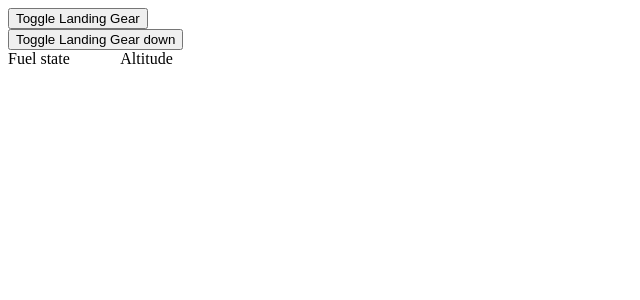
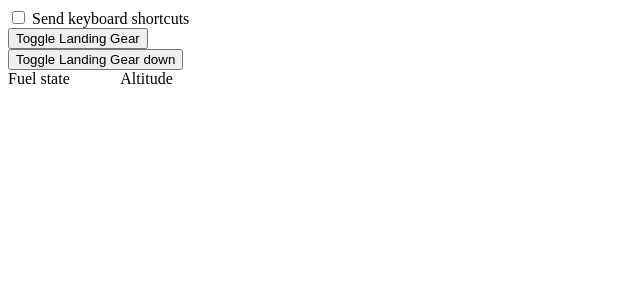
Before and after one commit to TheoWhite/flight-sim-web-controller, a Django app: template flight/flight/templates/homepage.html in a window 1280 px wide. Shown: the top 300 px of the page, without its empty margins (0-640 px from the left). Run offline with Django 4.2, Linux system fonts and the light colour scheme; the template is opened without the code that fills it, so the values that code supplies are empty; parts of the project's set-up code (start-up, migrations or seed data) failed here and were passed over.

Commit message:
Keyboard system implemented
A working version of the virtual keyboard system is now implemented. Testing still required prior to closing branch.

```diff
--- a/flight/flight/flightSim.py
+++ b/flight/flight/flightSim.py
@@ -39,13 +39,14 @@ def SetLandingGearState(new_state):
 
 def getSystemState():
     global data
-    data["ground_altitude"]=  aq.get("GROUND_ALTITUDE") #Ground altitude
+    data["ground_altitude"]=  aq.get("GROUND_ALTITUDE") or False #Ground altitude
     data["sim_on_ground"]= aq.get("SIM_ON_GROUND") #Check if the sim is on the ground
     data["aircraft_name"]= aq.get("TITLE") #Name of the aircraft from aircraft.cfg
     data["plane_altitude"]= aq.get("PLANE_ALTITUDE") #plane altitude
     data["airspeed_indicated"]= aq.get("AIRSPEED_INDICATED") #Indicated airspeed
     data["airspeed_mach"]= aq.get("AIRSPEED_MACH") #Current mach
     data["airspeed_true"]=  aq.get("AIRSPEED_TRUE") #True airspeed
+    return data
 
 
 
--- a/flight/flight/static/js/flightSim.js
+++ b/flight/flight/static/js/flightSim.js
@@ -7,6 +7,10 @@ function loadLayout()
     CreateButton("Toggle Landing Gear down","toggle_landing_gear_down");
     CreateLabel("Fuel state","fuel_state");
     CreateLabel("Altitude","plane_altitude");
+
+    CreateLabel("x","Keyboard_label"); //Create but hide the label
+    document.getElementById("Keyboard_label").style.visibility = "hidden";
+
 }
 
 
@@ -31,6 +35,14 @@ function CreateLabel(place_holder_text,id)
     new_label.innerHTML = place_holder_text;
     new_label.style.paddingRight = "4%";
     document.body.appendChild(new_label);
+}
+
+
+function ModifyLabelText(new_text_value,id)
+{
+    //Use the ID of the label to modify the value of label
+    const existing_label = document.getElementById(id);
+    existing_label.innerHTML = new_text_value;
 }
 
 
@@ -85,3 +97,12 @@ jQuery(document).on('click','#toggle_landing_gear_down',function(){
     let req = {"gear":"1"}
     sendPOSTRequest(req);
 });
+
+$('#keyboard').change(function() {
+    var x=$("#keyboard").is(":checked");
+    document.getElementById("Keyboard_label").style.visibility = "visible";
+    ModifyLabelText(x,"Keyboard_label");
+    let req = {"keyboard_value":x};
+    sendPOSTRequest(req);
+    //$('#keyboard').val(this.checked);  //Used to set the value
+});
--- a/flight/flight/templates/homepage.html
+++ b/flight/flight/templates/homepage.html
@@ -5,6 +5,8 @@
 </head>
 
 <body>
+    <input type="checkbox" id="keyboard" name="keyboard" value="keyboardEnabled">
+    <label for="vehicle1"> Send keyboard shortcuts</label><br>
 </body>
 <script src="https://code.jquery.com/jquery-3.6.0.min.js"></script>
 <script src="{% static 'js/flightSim.js' %}" ></script>
--- a/requirements.txt
+++ b/requirements.txt
@@ -1 +1,4 @@
 Django==4.1.5
+pyvjoy
+SimConnect
+keyboard
```
Also changed, not shown: flight/flight/views.py (+28 -5 lines).
